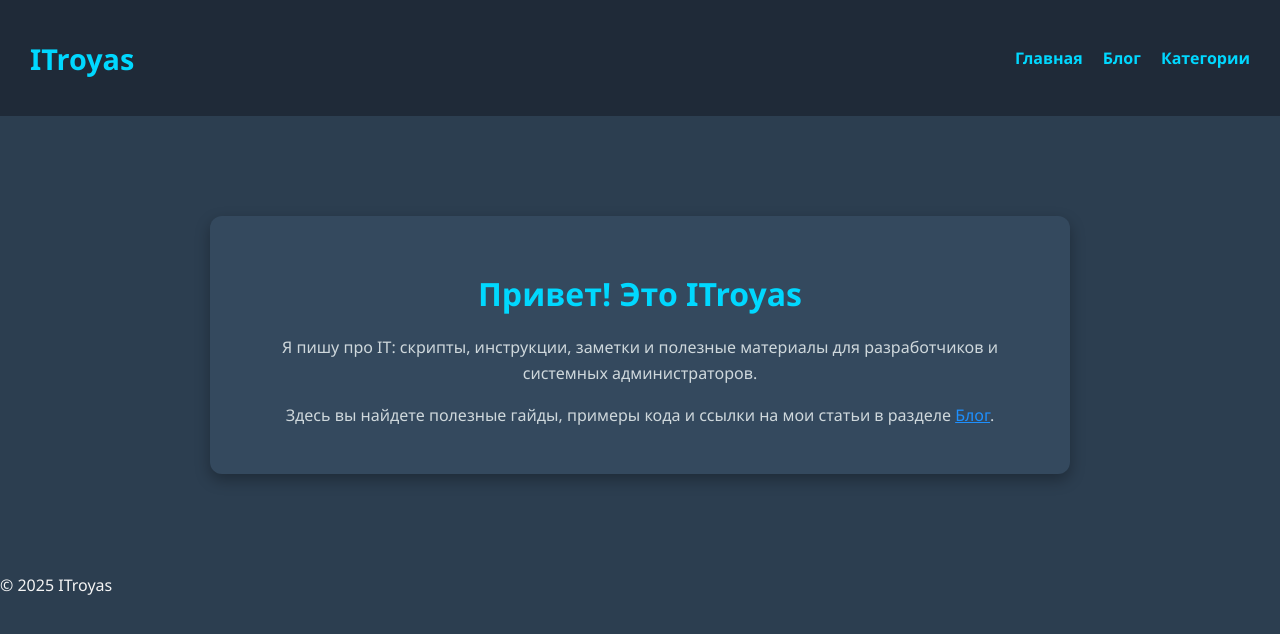
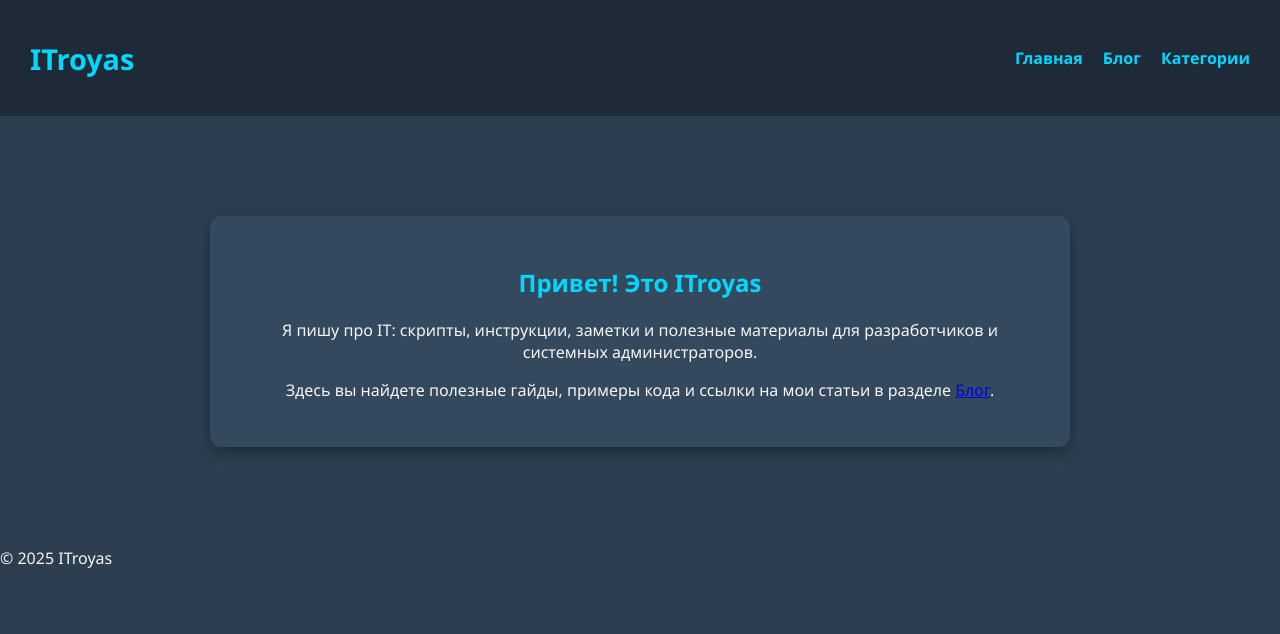
Before and after one commit to ITroyas/itroyas.github.io, a Jekyll site: the page built from index.md, in a window 1280 px wide. Shown: the top 634 px of the page. Built offline with Jekyll 4.4.1, drawn with Linux system fonts in a browser that asks for light colours.

Commit message:
Update custom.css

```diff
--- a/assets/css/custom.css
+++ b/assets/css/custom.css
@@ -1,6 +1,6 @@
-/* Общий фон и шрифты */
+/* Общий фон */
 body {
-  background: #2c3e50; /* пастельно темно-синий */
+  background: #2c3e50;
   color: #f5f5f5;
   font-family: "Segoe UI", Tahoma, Geneva, Verdana, sans-serif;
   margin: 0;
@@ -14,18 +14,12 @@
   align-items: center;
   padding: 15px 30px;
   background: #1f2a38;
-  position: relative;
 }
 
-.site-header .logo a {
+.logo a {
   color: #00d8ff;
   font-size: 1.8rem;
   text-decoration: none;
-}
-
-/* Меню */
-.menu {
-  position: relative;
 }
 
 .menu-list {
@@ -48,7 +42,7 @@
   color: #00d8ff;
 }
 
-/* Контейнер страницы */
+/* Контейнер */
 .container {
   display: flex;
   gap: 20px;
@@ -60,6 +54,21 @@
   flex: 1;
 }
 
+/* Главная */
+.home-intro {
+  max-width: 800px;
+  margin: 80px auto;
+  padding: 30px;
+  text-align: center;
+  background: #34495e;
+  border-radius: 12px;
+  box-shadow: 0 6px 15px rgba(0,0,0,0.3);
+}
+
+.home-intro h2 {
+  color: #00d8ff;
+}
+
 /* Сетка постов */
 .posts-grid {
   display: grid;
@@ -68,9 +77,9 @@
   justify-items: center;
 }
 
-/* Карточки статей */
+/* Карточка статьи */
 .post-card {
-  background: #34495e; /* чуть светлее фона сайта */
+  background: #34495e;
   padding: 20px;
   border-radius: 12px;
   box-shadow: 0 6px 12px rgba(0,0,0,0.25);
@@ -96,21 +105,14 @@
 
 .post-card h2 {
   font-size: 1.3rem;
-  margin-bottom: 10px;
   color: #00d8ff;
-}
-
-.post-card p {
-  font-size: 1rem;
-  color: #cfd8dc;
-  margin-bottom: 10px;
 }
 
 .read-more {
   text-decoration: none;
   color: #1e90ff;
   font-weight: bold;
-  margin-bottom: 10px;
+  margin-top: 10px;
 }
 
 .post-tags {
@@ -121,7 +123,7 @@
   color: #a0b0c0;
 }
 
-/* Сайдбар категорий */
+/* Сайдбар */
 .sidebar {
   width: 200px;
   flex-shrink: 0;
@@ -129,53 +131,6 @@
   padding: 15px;
   border-radius: 12px;
   box-shadow: 0 4px 10px rgba(0,0,0,0.1);
-}
-
-.sidebar h3 {
-  margin-bottom: 10px;
-  color: #00d8ff;
-}
-
-.sidebar ul {
-  list-style: none;
-  padding-left: 0;
-}
-
-.sidebar ul li {
-  margin-bottom: 5px;
-}
-
-.sidebar ul li a {
-  color: #00d8ff;
-  text-decoration: none;
-}
-
-/* Главная страница */
-.home-intro {
-  max-width: 800px;
-  margin: 80px auto;
-  padding: 30px;
-  text-align: center;
-  background: #34495e;
-  border-radius: 12px;
-  box-shadow: 0 6px 15px rgba(0,0,0,0.3);
-}
-
-.home-intro h2 {
-  font-size: 2rem;
-  margin-bottom: 20px;
-  color: #00d8ff;
-}
-
-.home-intro p {
-  font-size: 1rem;
-  line-height: 1.6;
-  color: #cfd8dc;
-}
-
-.home-intro a {
-  color: #1e90ff;
-  text-decoration: underline;
 }
 
 /* Адаптивность */
@@ -195,11 +150,12 @@
     flex-direction: column;
     position: absolute;
     top: 60px;
-    right: 0;
+    right: 20px;
     background: #1f2a38;
     padding: 10px;
     border-radius: 8px;
     box-shadow: 0 4px 8px rgba(0,0,0,0.3);
+    z-index: 999;
   }
   .menu-list.show {
     display: flex;
```
